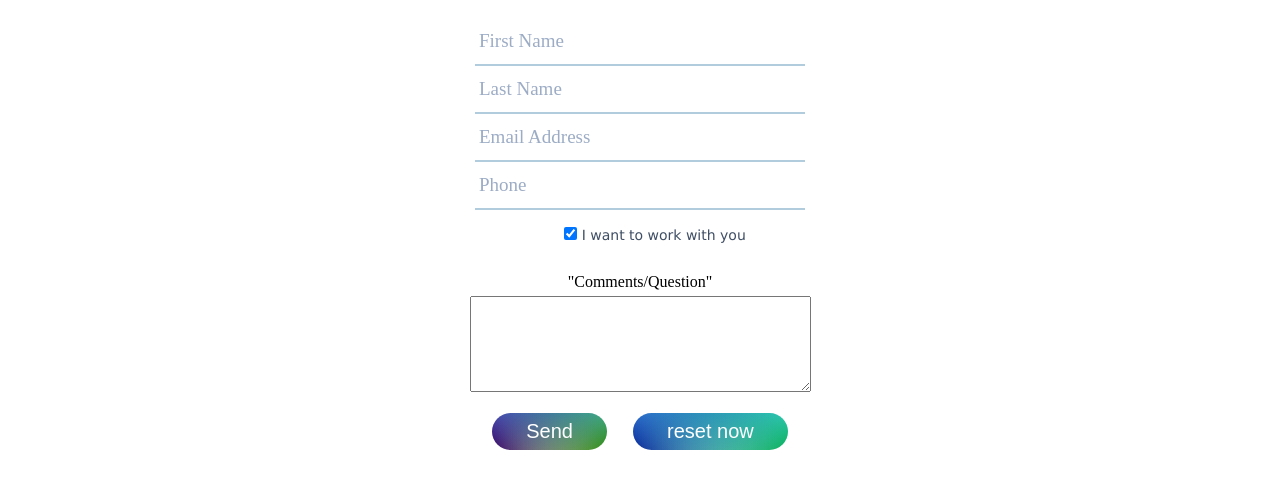
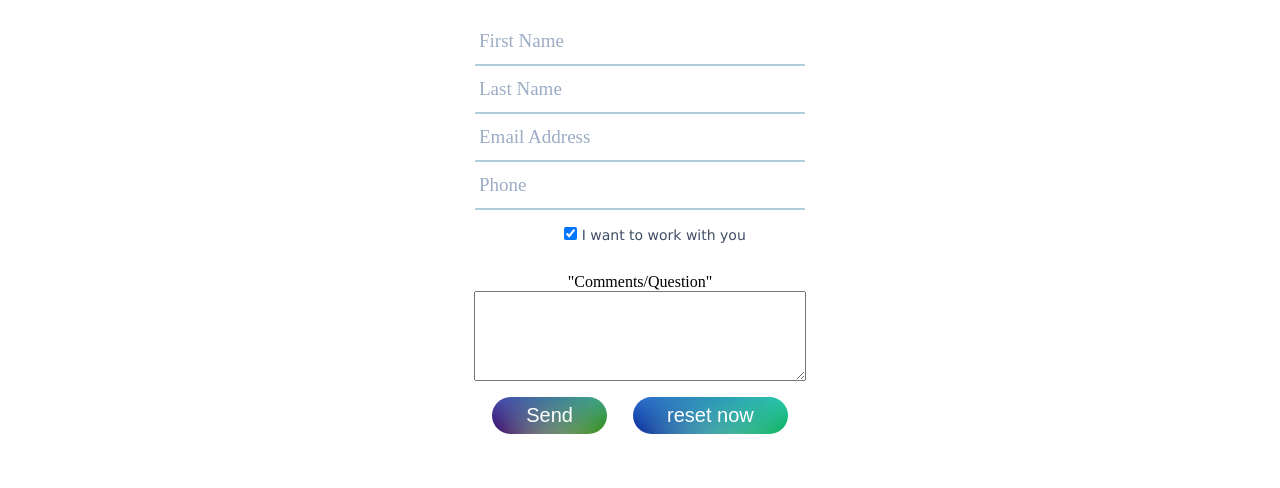
Before and after one commit to ShreyasiDebnath/Portfolio, a plain HTML site: page contact.html in a window 1280 px wide. Shown: the part 180-668 px from the top of the page. Drawn offline with Linux system fonts and the light colour scheme.

Commit message:
Update contact.html

```diff
--- a/contact.html
+++ b/contact.html
@@ -127,10 +127,12 @@ a:hover{
         display:flex;
         padding: 10px;
     }
-    textarea{
-        margin: 20px;
-        padding:2px;
-        margin: 5px 34px;
+   textarea{
+
+    padding: 4px;
+    width: 322px;
+    font-size: 19px;
+    height: 80px;
     }
     .sidebar img{
         width:25px;
```
